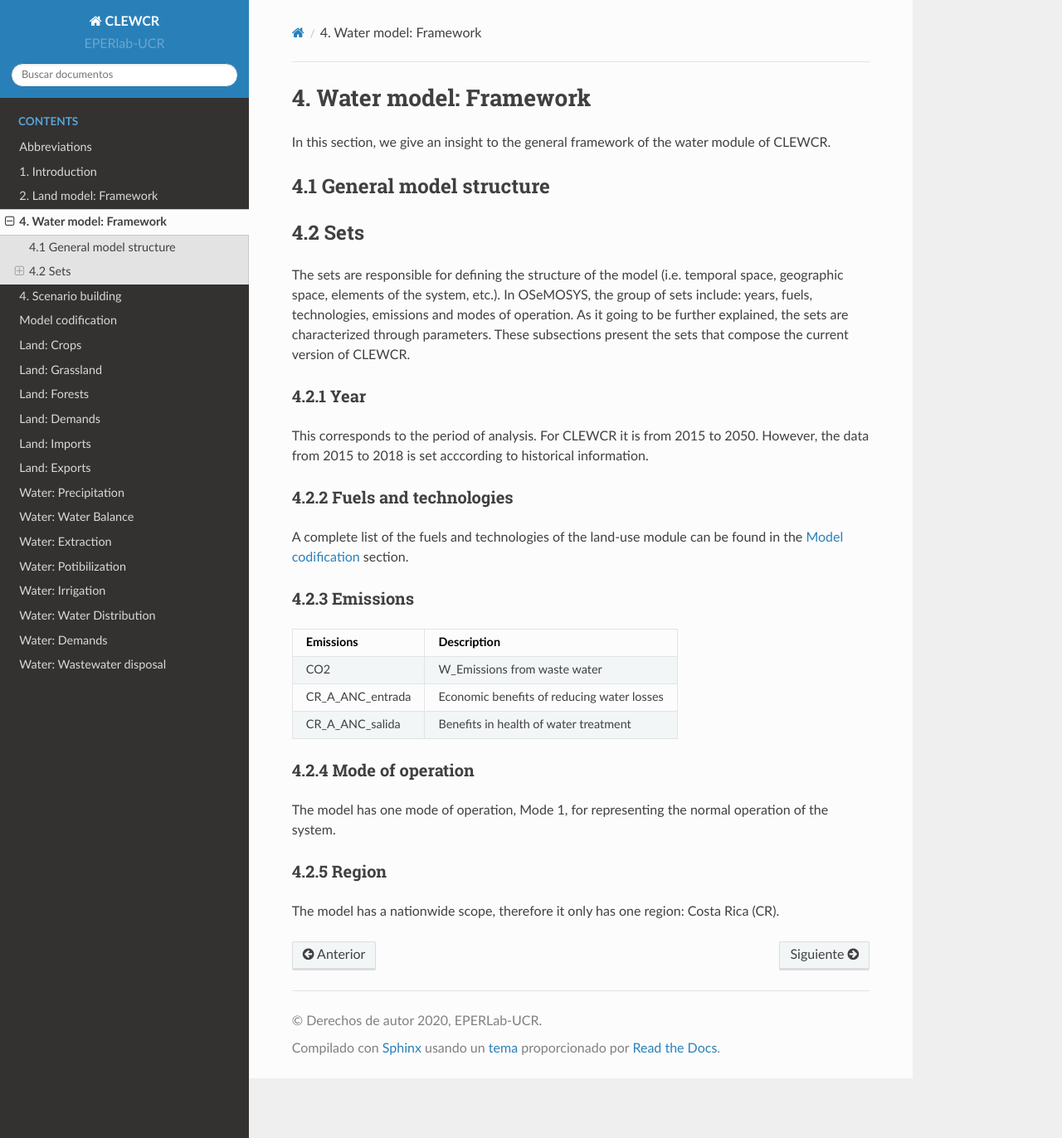
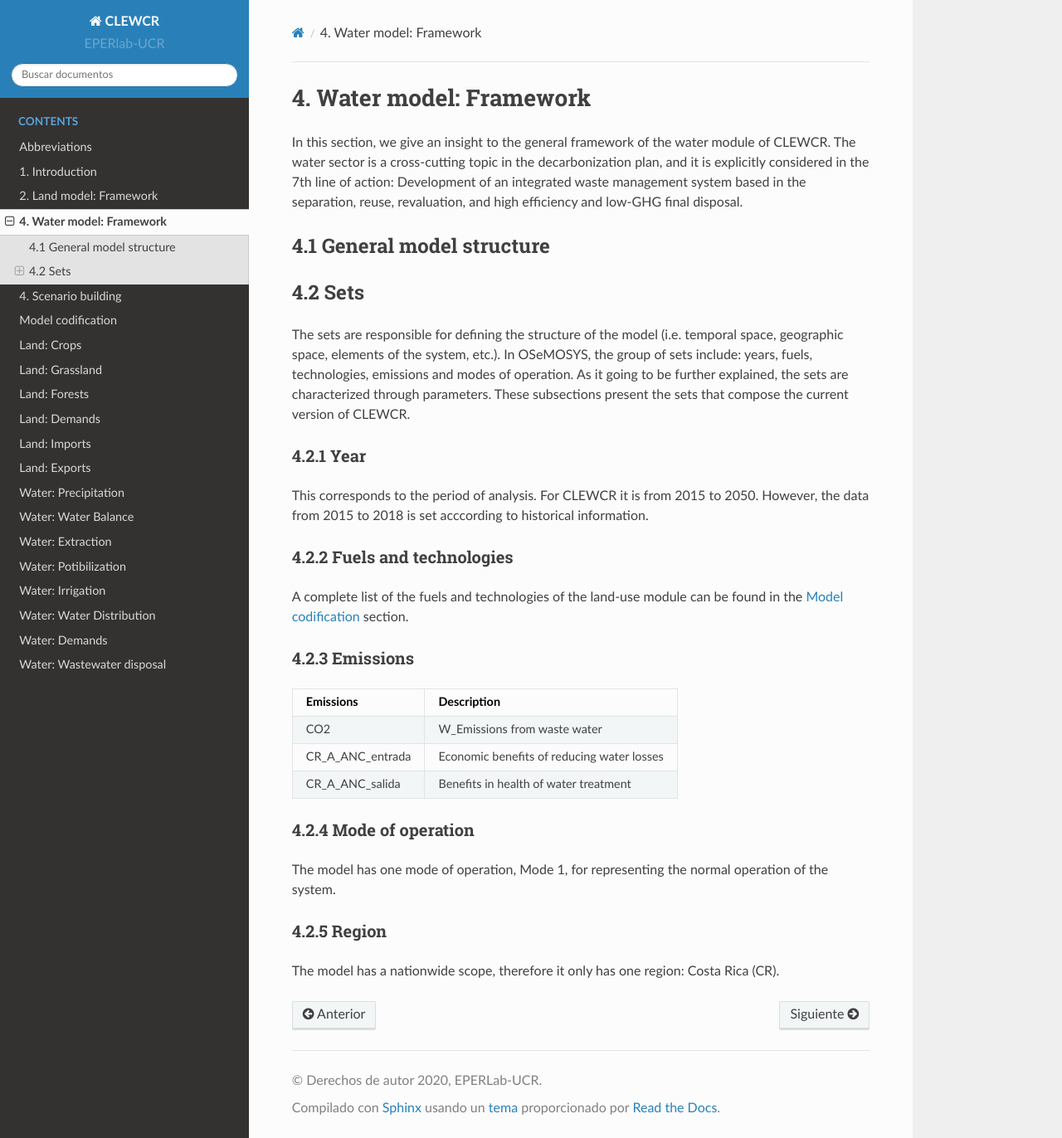
Before and after one commit to EPERLab/CLEW, a Sphinx documentation site: the page built from docs/02WaterModelFramework.rst, in a window 1280 px wide and 1372 px high. Shown: the whole window at 83% size. Built offline with Sphinx 7.4.7 and the Read the Docs theme 2.0.0, drawn with Linux system fonts in a browser that asks for light colours; formulas are drawn with MathJax 3.

Commit message:
Update 02WaterModelFramework.rst

```diff
--- a/docs/02WaterModelFramework.rst
+++ b/docs/02WaterModelFramework.rst
@@ -1,7 +1,7 @@
 4. Water model: Framework
 =======================================
 
-In this section, we give an insight to the general framework of the water module of CLEWCR.
+In this section, we give an insight to the general framework of the water module of CLEWCR. The water sector is a cross-cutting topic in the decarbonization plan, and it is explicitly considered in the 7th line of action: Development of an integrated waste management system based in the separation, reuse, revaluation, and high  efficiency and low-GHG final disposal.
 
 4.1 General model structure
 +++++++++
```
